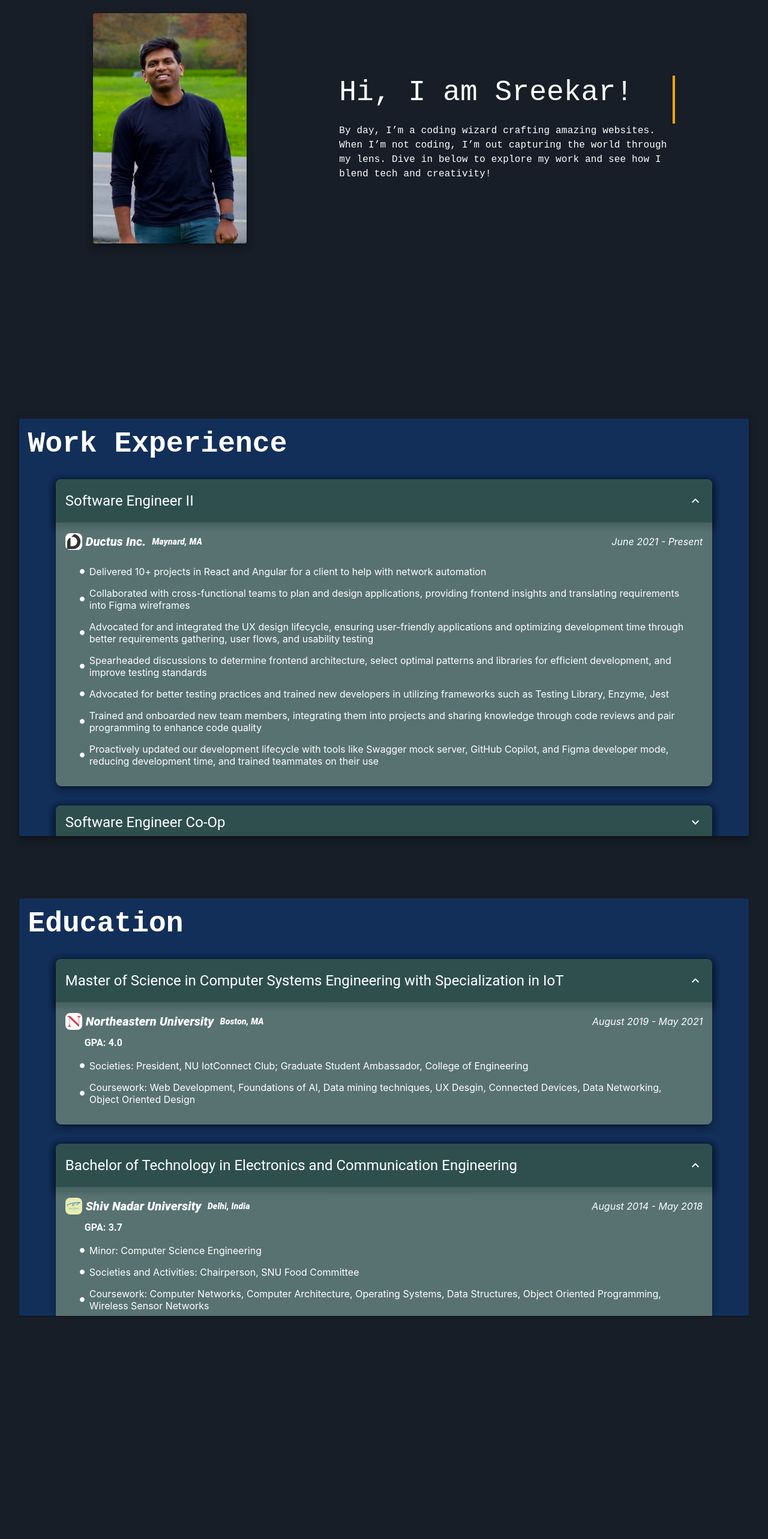
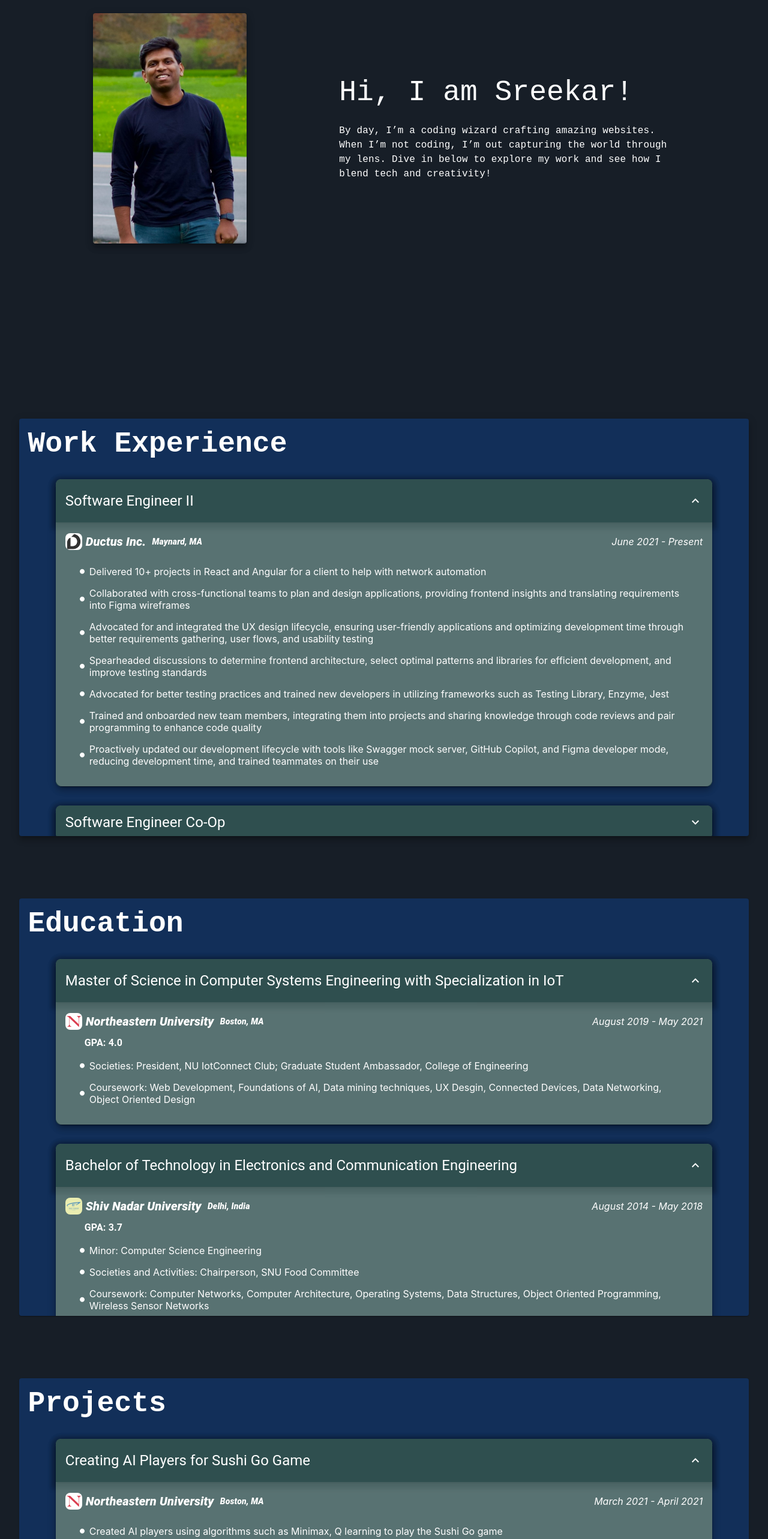
Before and after one commit to sreekar-ss/sreekar-ss.github.io, a React (Create React App) app: page / in a window 1280 px wide. Shown: the part 234-2800 px from the top of the page at 60% size. Before the commit the page ends 2448 px from the top, so only its background shows below. Built offline with nearby package versions, Linux system fonts and the light colour scheme.

Commit message:
Added Projects Section

```diff
--- a/src/components/InformationCard.tsx
+++ b/src/components/InformationCard.tsx
@@ -2,6 +2,7 @@ import {
   Accordion,
   AccordionDetails,
   AccordionSummary,
+  Button,
   List,
   ListItem,
   Paper,
@@ -10,11 +11,13 @@ import {
 import React, { useState } from "react";
 import ExpandMoreIcon from "@mui/icons-material/ExpandMore";
 import CircleIcon from "@mui/icons-material/Circle";
+import githubIcon from "../images/github.png";
 
 export interface BulletPointsType {
   gpa?: string;
   details: Array<string>;
   links?: Map<string, string>;
+  githubLink?: string;
 }
 
 export interface InformatinCardProps {
@@ -76,6 +79,19 @@ function InformationCard({
               <></>
             )}
           </List>
+          {bulletPoints?.githubLink?.length ? (
+            <a href={bulletPoints.githubLink} target="_blank" rel="noreferrer">
+              <Button
+                variant="contained"
+                className="githubButton"
+                endIcon={<img src={githubIcon} alt="githubicon" />}
+              >
+                Open in Github
+              </Button>
+            </a>
+          ) : (
+            <></>
+          )}
         </AccordionDetails>
       </Accordion>
     </Paper>
--- a/src/css/Home.css
+++ b/src/css/Home.css
@@ -152,3 +152,19 @@ div.section .informationCardContainer .informationCard .informationCardDetails {
   margin-left: 2em;
   font-weight: 600;
 }
+
+.informationCardContainer
+  .informationCard
+  .informationCardDetails
+  .githubButton {
+  border-radius: 1.5em;
+  margin-left: 2em;
+  background-color: var(--primary-color);
+}
+
+.informationCardContainer
+  .informationCard
+  .informationCardDetails
+  .githubButton:hover {
+  background-color: var(--secondary-color);
+}
--- a/src/pages/Home.tsx
+++ b/src/pages/Home.tsx
@@ -2,6 +2,7 @@ import React from "react";
 import About from "./About";
 import Experience from "./Experience";
 import Education from "./Education";
+import Projects from "./Projects";
 
 function Home() {
   return (
@@ -9,6 +10,7 @@ function Home() {
       <About />
       <Experience />
       <Education />
+      <Projects />
     </div>
   );
 }
--- /dev/null
+++ b/src/pages/Projects.tsx
@@ -0,0 +1,104 @@
+import { Paper, Typography } from "@mui/material";
+import React from "react";
+import InformationCard from "../components/InformationCard";
+import northeasternIcon from "../images/northeastern.png";
+
+function Projects() {
+  return (
+    <div id="projects" className="section projectSection">
+      <Paper className="projectContainer sectionContainer">
+        <Typography variant="h3" className="sectionHeading">
+          Projects
+        </Typography>
+        <InformationCard
+          title="Creating AI Players for Sushi Go Game"
+          organization="Northeastern University"
+          location="Boston, MA"
+          duration="March 2021 - April 2021"
+          bulletPoints={{
+            details: [
+              "Created AI players using algorithms such as Minimax, Q learning to play the Sushi Go game",
+              "These agents played against Rule-based and Random players. The agents were trained extensively and the performance of each agent at different stages of training was closely studied",
+              "Concepts: Minimax, Alpha-Beta Pruning, Q Learning, Q Learning with Linear Function Approximation",
+            ],
+            githubLink: "https://github.com/Ryan-Newell/CS5100_SushiGo_AI",
+          }}
+          orgIcon={northeasternIcon}
+          expanded={true}
+        />
+        <InformationCard
+          title="Flood Control Management using IoT"
+          organization="Northeastern University"
+          location="Boston, MA"
+          duration="March 2020 - April 2020"
+          bulletPoints={{
+            details: [
+              "Developed a generic IoT solution for better management of Floods using IoT. Python is used to program Constrained Devices, Java is used to program the Gateway devices",
+              "Sensors and Actuators are interfaced to the Raspberry Pi. Data is sent to the Gateways using the CoAP protocol",
+              "Gateways forward the data to the Ubidots Cloud Platform which aggregates all the data and triggers the Actuation",
+              "MQTT protocol is used on all Gateways to listen for actuation and forward the necessary commands to the Devices. SMTP is used to send regular updates to the users",
+              "Concepts: Raspberry Pi, Python, Java, Sensors, Actuators, RedisDB, MQTT, CoAP, I2C, SMTP, Ubidots",
+            ],
+            githubLink:
+              "https://bitbucket.org/sreekar_ss/iot-device/src/master/apps/project/",
+          }}
+          orgIcon={northeasternIcon}
+          expanded={false}
+        />
+        <InformationCard
+          title="Web Application for a Learning Management System"
+          organization="Northeastern University"
+          location="Boston, MA"
+          duration="January 2020 - April 2020"
+          bulletPoints={{
+            details: [
+              "Developed a Learning Management System (LMS) for students and instructors, deployed on Heroku",
+              "On the Faculty side of the application, React is used to render UI dynamically. Redux is used to manage the states. Java Persistence API is used to provide access to MySQL Database. Java REST controllers and services have been used to access data from the server",
+              "On the Student side of the application, Angular is used to render UI dynamically. Node.js and Express are used for REST controllers and services for server data access. MongoDB is used as the NoSQL database. Mongoose is used for the JavaScript data access layer",
+              "Concepts: React, Redux, Spring, Node.js, Express, REST, Angular, MySQL, MongoDB, Mongoose, Heroku, Bootstrap",
+            ],
+            githubLink: "https://github.com/sreekar-ss",
+          }}
+          orgIcon={northeasternIcon}
+          expanded={false}
+        />
+        <InformationCard
+          title="
+            Alexa Voice Interface for an Application to handle tasks in a Day Care"
+          organization="Northeastern University"
+          location="Boston, MA"
+          duration="November 2019 - November 2019"
+          bulletPoints={{
+            details: [
+              "Developed a Java-based application to handle all the operations in a Day Care service using MVC Design Pattern",
+              "All the data was stored in a MySQL database and could be accessed through an internal port",
+              "Alexa Skill sets were used to configure Intents in Python. The Intents could access data from the SQL database and generate the appropriate response. The response was then tunneled to a public URL",
+              "Alexa Developer Console accesses the public URL to give commands and get the appropriate outputs",
+              "Concepts: Object-Oriented Design, MVC, MySQL, ngrok, Python Socket Programming, Amazon Alexa Skill Set",
+            ],
+          }}
+          orgIcon={northeasternIcon}
+          expanded={false}
+        />
+        <InformationCard
+          title="Network Configuration for a Multi-National Company using Cisco Packet Tracer"
+          organization="Northeastern University"
+          location="Boston, MA"
+          duration="November 2019 - November 2019"
+          bulletPoints={{
+            details: [
+              "Simulated the backend network architecture for a company that has offices distributed across the globe using the Cisco Packet Tracer software",
+              "Each Department at a location was configured to be in a VLAN and each host is allocated an IP through a DHCP server. OSPF routing protocol was implemented between different locations along with Frame Relay",
+              "RSTP and HSRP were implemented to add redundancy and increase fault tolerance",
+              "Concepts: TCP/IP, OSPF, HSRP, Frame Relay, DHCP, RSTP, VLAN, ARP, Access Lists",
+            ],
+          }}
+          orgIcon={northeasternIcon}
+          expanded={false}
+        />
+      </Paper>
+    </div>
+  );
+}
+
+export default Projects;
```
Also changed, not shown: src/images/github.png (added).
